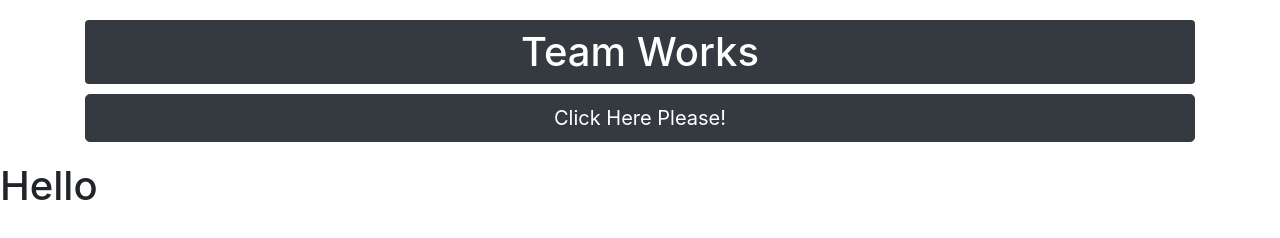
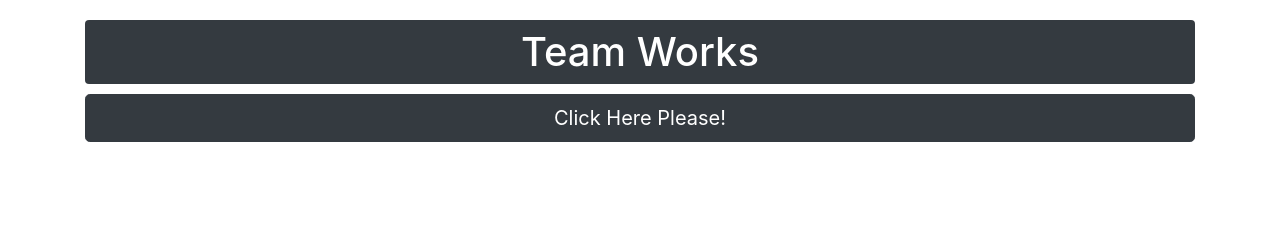
Before and after one commit to KinanAshkar/Team, a React app: page public/index.html in a window 1280 px wide. Built offline with nearby package versions, Linux system fonts and the light colour scheme.

Commit message:
forth commit

```diff
--- a/public/index.html
+++ b/public/index.html
@@ -11,6 +11,5 @@
   <body>
     <noscript>You need to enable JavaScript to run this app.</noscript>
     <div id="root"></div>
-    <h1>Hello</h1>
   </body>
 </html>
--- a/src/index.js
+++ b/src/index.js
@@ -3,9 +3,9 @@
 import './index.css';
 import App from './components/App';
 
-const root = ReactDOM.createRoot(document.getElementById('root'));
-root.render(
+ReactDOM.render(
   <React.StrictMode>
     <App />
-  </React.StrictMode>
+  </React.StrictMode>,
+  document.getElementById('root')
 );
```
